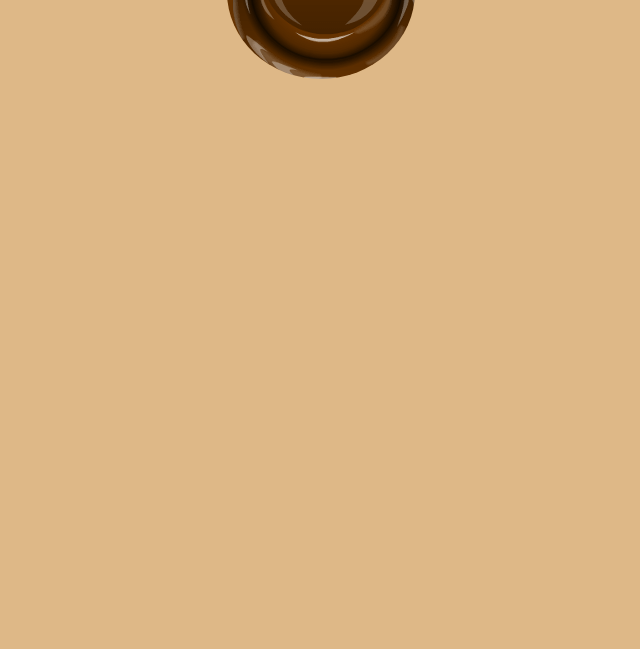
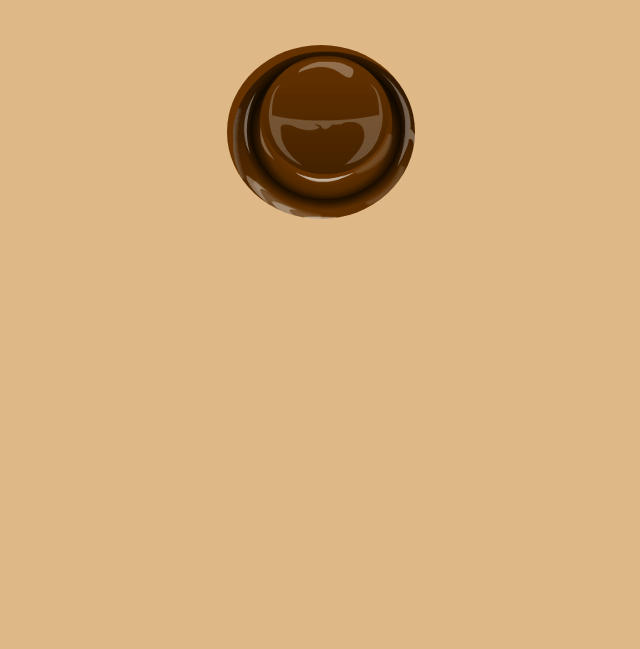
Before and after one commit to GuyFromHere/fart-button, a plain HTML site: page index.html in a window 1280 px wide. Shown: the part 151-800 px from the top of the page, without its empty margins (319-959 px from the left). Drawn offline with nearby package versions, Linux system fonts and the light colour scheme.

Commit message:
Minor style changes.

```diff
--- a/public/javascript.js
+++ b/public/javascript.js
@@ -19,12 +19,14 @@ $(document).ready(function() {
   fartBtn.attr("class", "farts");
   $(".container").append(fartBtn);
 
-  $(".farts").on("touchend", function() {
+  $(".farts").on("touchend", function(e) {
+    e.preventDefault();
     fartBtn.toggleClass("fartsDown");
     playAudio();
   });
 
-  $(".farts").on("touchstart", function() {
+  $(".farts").on("touchstart", function(e) {
+    e.preventDefault();
     fartBtn.toggleClass("fartsDown");
   });
 });
--- a/public/style.css
+++ b/public/style.css
@@ -2,6 +2,7 @@
   /* layout */
   /* appearance */
   /* position */
+  padding: 20px;
   margin: 0 auto;
   /* typography */
   text-align: center;
@@ -18,7 +19,6 @@ body {
   width: 188px;
   height: 174px;
   background: #663300 url("img/transparent_button_normal.png") no-repeat;
-
   /* position */
   margin: 0 auto;
   /* typography */
```
